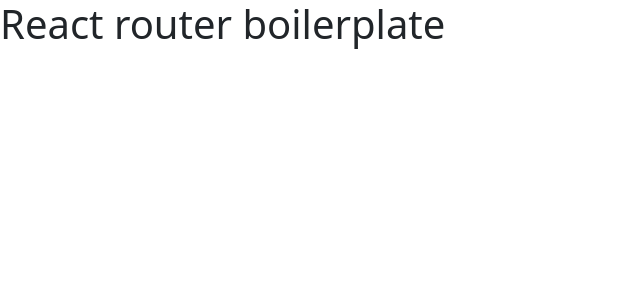
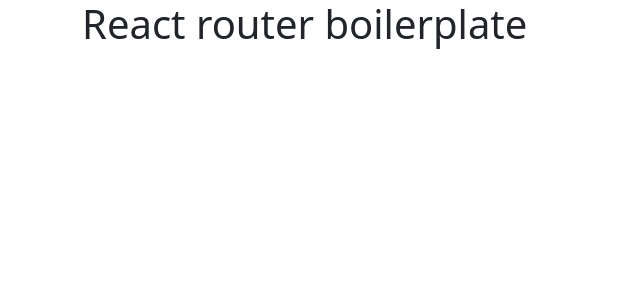
Before and after one commit to AntonioCappellano/152-personal-boilerplate, a React (Vite) app: page / in a window 1280 px wide. Shown: the top 300 px of the page, without its empty margins (0-640 px from the left). Built offline with nearby package versions, Linux system fonts and the light colour scheme.

Commit message:
Refactor App component structure and adjust StrictMode usage in main.jsx

```diff
--- a/src/App.jsx
+++ b/src/App.jsx
@@ -1,7 +1,7 @@
 export default function App() {
   return (
-    <>
+    <div className="container">
       <h1>React router boilerplate</h1>
-    </>
+    </div>
   );
 }
--- a/src/main.jsx
+++ b/src/main.jsx
@@ -6,7 +6,7 @@
 import "bootstrap/dist/js/bootstrap.min.js";
 
 createRoot(document.getElementById("root")).render(
-  <StrictMode>
-    <App />
-  </StrictMode>,
+  // <StrictMode>
+  <App />,
+  // </StrictMode>,
 );
```
